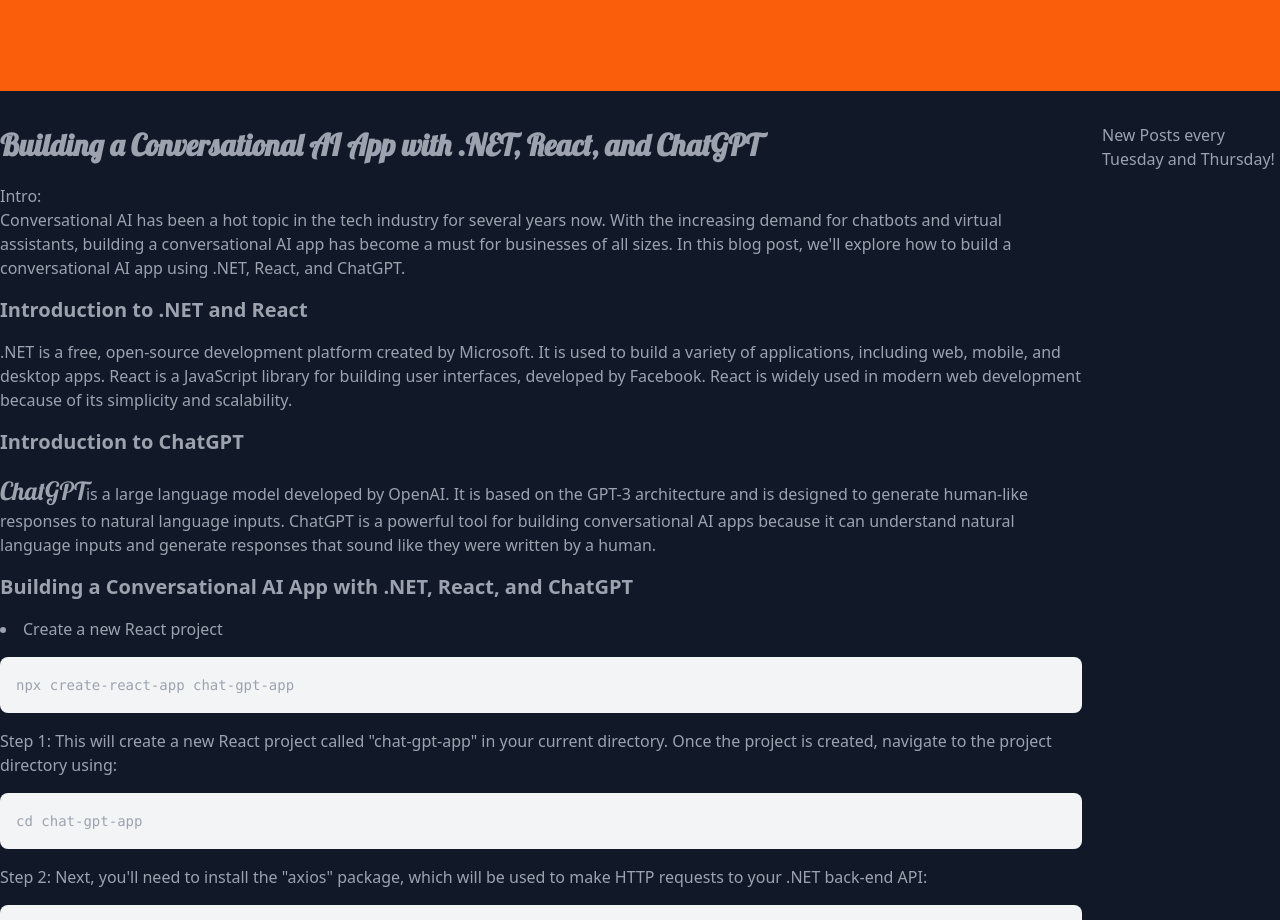
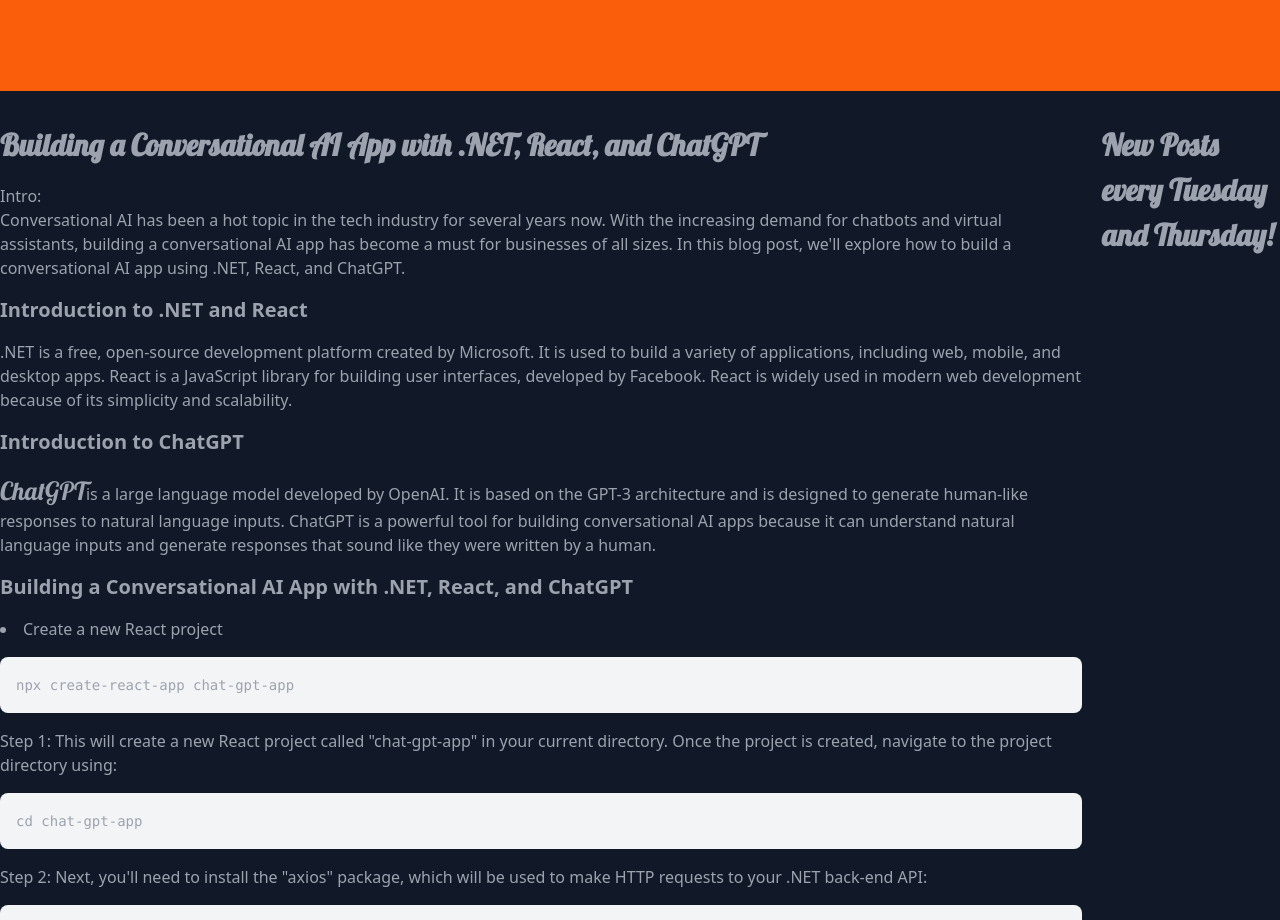
Before and after one commit to hereshecodes/hereshecodes.app, a React (Create React App) app: page / in a window 1280 px wide. Shown: the part 1300-2220 px from the top of the page. Built offline with nearby package versions, Linux system fonts and the light colour scheme.

Commit message:
Update Blog.js

```diff
--- a/src/components/Blog.js
+++ b/src/components/Blog.js
@@ -142,7 +142,7 @@
 </p>
 </div>
 <div class="side-posts">
-    <h2>New Posts every Tuesday and Thursday!</h2>
+<h1 className="text-3xl font-bold mb-4">New Posts every Tuesday and Thursday!</h1>
     {/* <ul>
 
       <li><a href="#">Post 1</a></li>
```
